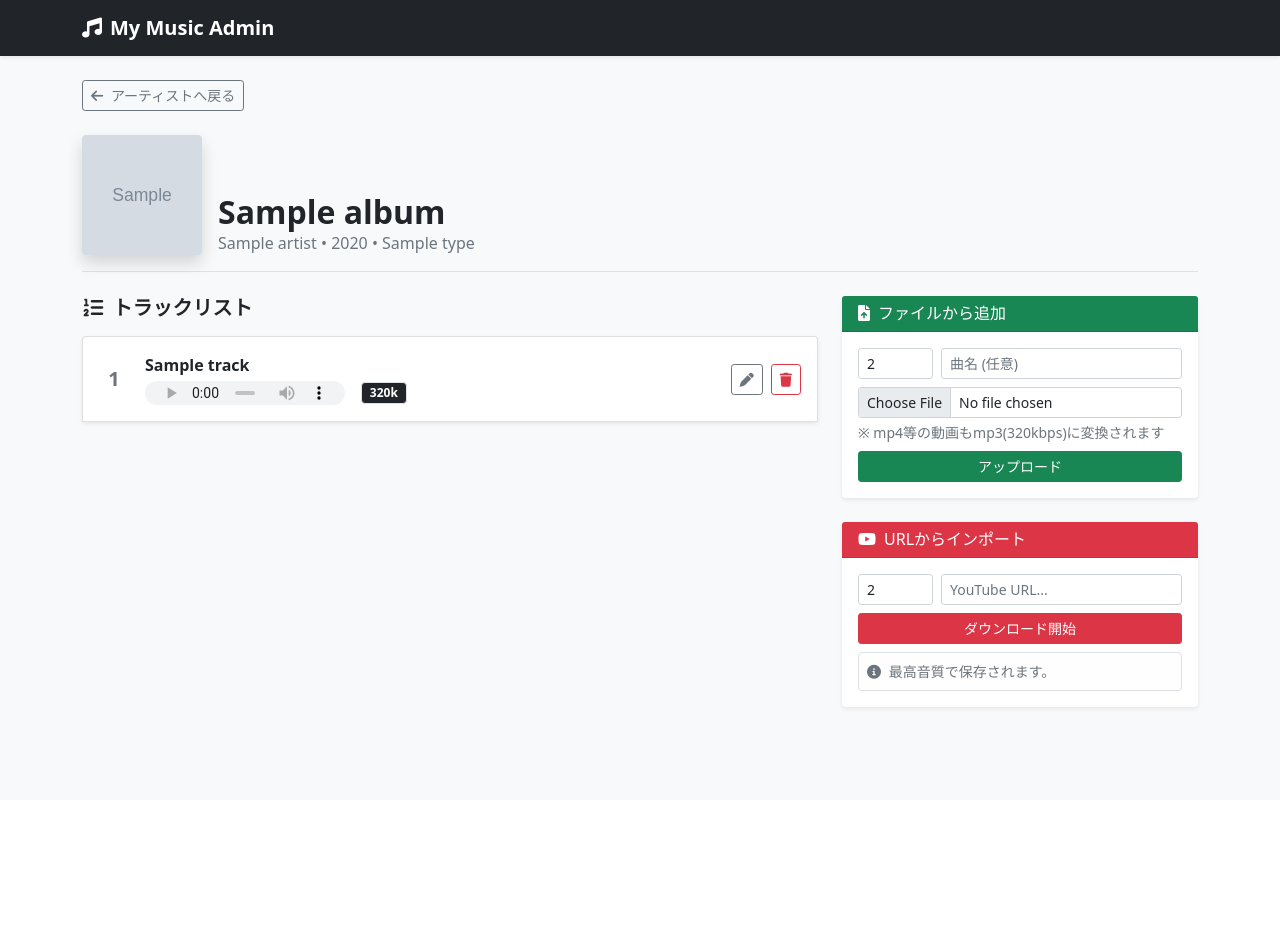
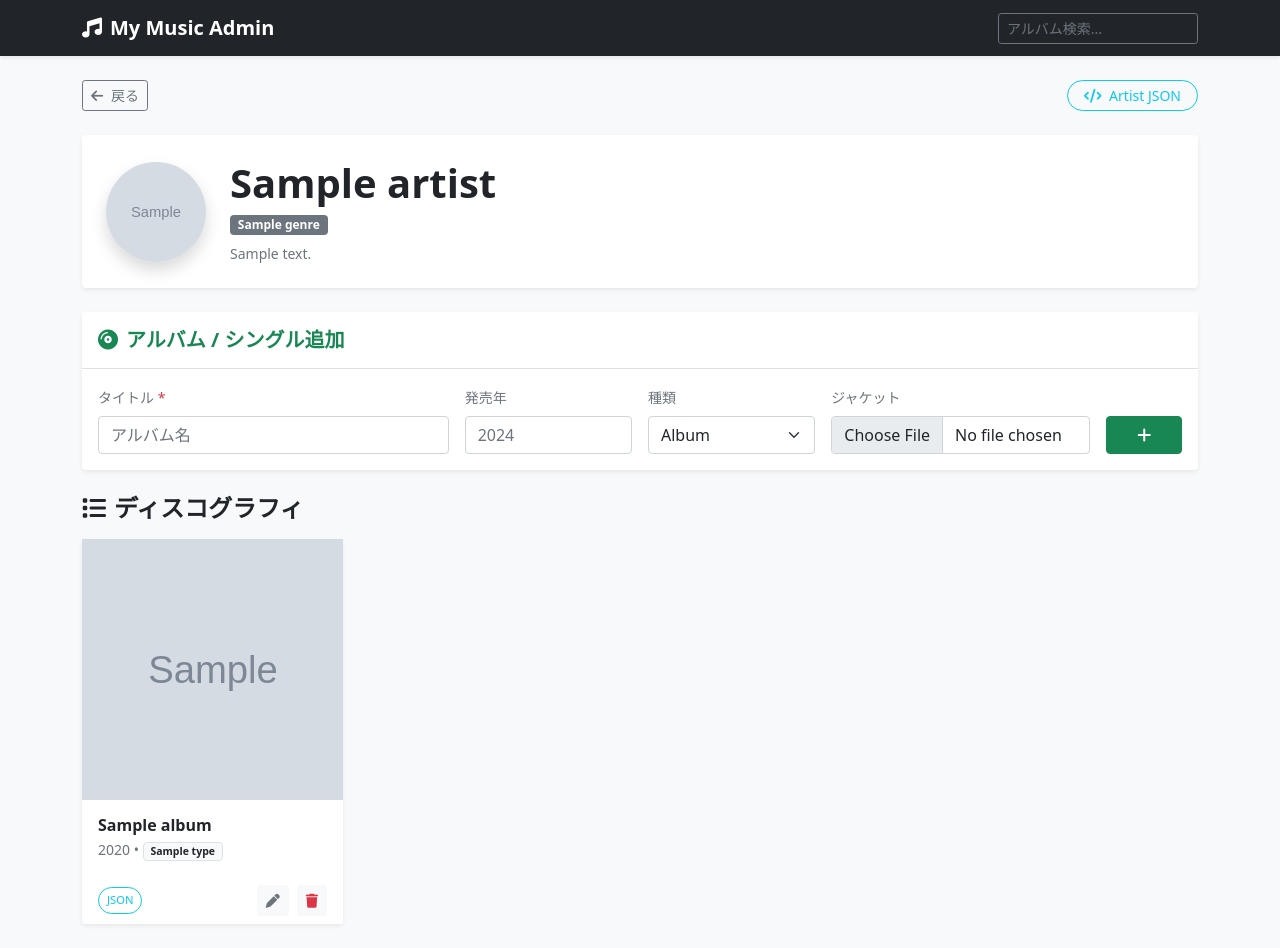
Before and after one commit to Yuki-1018/music_server, a Flask app: template templates/artist.html in a window 1280 px wide. Before the commit the page ends 710 px from the top, so only its background shows below. Run offline with Flask 3, Linux system fonts and the light colour scheme; the template is opened without the code that fills it: most values are stand-ins (such as "Sample title", 1, 10 or a date in 2020); grey boxes marked "Sample" are stand-in pictures.

Commit message:
Update artist.html

```diff
--- a/templates/artist.html
+++ b/templates/artist.html
@@ -3,146 +3,145 @@
 <head>
     <meta charset="UTF-8">
     <meta name="viewport" content="width=device-width, initial-scale=1">
-    <title>{{ album.title }} - トラック管理</title>
+    <title>{{ artist.name }} - 詳細</title>
     <link href="https://cdn.jsdelivr.net/npm/bootstrap@5.1.3/dist/css/bootstrap.min.css" rel="stylesheet">
     <link rel="stylesheet" href="https://cdnjs.cloudflare.com/ajax/libs/font-awesome/6.0.0/css/all.min.css">
-    <style>
-        .track-row:hover { background-color: #f8f9fa; }
-    </style>
 </head>
 <body class="bg-light">
-    <nav class="navbar navbar-expand-lg navbar-dark bg-dark shadow-sm">
+    <nav class="navbar navbar-expand-lg navbar-dark bg-dark shadow-sm sticky-top">
         <div class="container-lg">
             <a class="navbar-brand fw-bold" href="/admin/"><i class="fas fa-music me-2"></i>My Music Admin</a>
+            <input type="text" id="searchAlbumInput" class="form-control form-control-sm bg-dark text-white border-secondary" placeholder="アルバム検索..." style="width: 200px;">
         </div>
     </nav>
 
     <div class="container-lg py-4">
         <div class="d-flex justify-content-between align-items-center mb-4">
-            <a href="/admin/artist/{{ artist.id }}" class="btn btn-outline-secondary btn-sm"><i class="fas fa-arrow-left me-1"></i> アーティストへ戻る</a>
+            <a href="/admin/" class="btn btn-outline-secondary btn-sm"><i class="fas fa-arrow-left me-1"></i> 戻る</a>
+            <a href="/api/artist/{{ artist.id }}" target="_blank" class="btn btn-outline-info btn-sm rounded-pill px-3">
+                <i class="fas fa-code me-1"></i> Artist JSON
+            </a>
         </div>
 
-        <div class="d-flex align-items-end gap-3 mb-4 pb-3 border-bottom">
-            {% if album.cover_image %}
-            <img src="/image/{{ album.cover_image }}" class="shadow rounded" style="width: 120px; height: 120px; object-fit: cover;">
+        <div class="bg-white p-4 rounded shadow-sm mb-4 d-flex align-items-center gap-4">
+            {% if artist.image %}
+            <img src="/image/{{ artist.image }}" class="rounded-circle shadow" style="width: 100px; height: 100px; object-fit: cover;">
             {% else %}
-            <div class="rounded bg-white d-flex align-items-center justify-content-center border shadow-sm" style="width: 120px; height: 120px;">
-                <i class="fas fa-compact-disc fa-3x text-muted"></i>
+            <div class="rounded-circle bg-light d-flex align-items-center justify-content-center text-secondary shadow-sm" style="width: 100px; height: 100px;">
+                <i class="fas fa-user fa-3x"></i>
             </div>
             {% endif %}
             <div>
-                <h2 class="fw-bold mb-0">{{ album.title }}</h2>
-                <div class="text-muted">{{ artist.name }} • {{ album.year }} • {{ album.type }}</div>
+                <h1 class="fw-bold mb-1">{{ artist.name }}</h1>
+                <div class="text-muted mb-2"><span class="badge bg-secondary">{{ artist.genre }}</span></div>
+                <div class="text-secondary small">{{ artist.description }}</div>
             </div>
         </div>
 
-        <div class="row g-4">
-            <div class="col-lg-4 order-lg-2">
         <div class="card mb-4 border-0 shadow-sm">
-                    <div class="card-header bg-success text-white">
-                        <h6 class="mb-0"><i class="fas fa-file-upload me-2"></i>ファイルから追加</h6>
+            <div class="card-header bg-white py-3">
+                <h5 class="mb-0 fw-bold text-success"><i class="fas fa-compact-disc me-2"></i>アルバム / シングル追加</h5>
             </div>
             <div class="card-body">
-                        <form action="/admin/artist/{{ artist.id }}/album/{{ album.id }}/track/add" method="post" enctype="multipart/form-data" class="row g-2">
-                            <div class="col-3">
-                                <input type="number" name="track_number" class="form-control form-control-sm" placeholder="#" value="{{ album.tracks|length + 1 }}">
+                <form action="/admin/artist/{{ artist.id }}/album/add" method="post" enctype="multipart/form-data" class="row g-3 align-items-end">
+                    <div class="col-md-4">
+                        <label class="form-label small text-muted">タイトル <span class="text-danger">*</span></label>
+                        <input type="text" name="title" class="form-control" required placeholder="アルバム名">
                     </div>
-                            <div class="col-9">
-                                <input type="text" name="title" class="form-control form-control-sm" placeholder="曲名 (任意)">
+                    <div class="col-md-2">
+                        <label class="form-label small text-muted">発売年</label>
+                        <input type="number" name="year" class="form-control" placeholder="2024">
                     </div>
-                            <div class="col-12">
-                                <input type="file" name="file" class="form-control form-control-sm" required accept=".mp3,.wav,.m4a,.aac,.flac,.mp4,.mov,.webm,.mkv,audio/*,video/*">
-                                <div class="form-text small">※ mp4等の動画もmp3(320kbps)に変換されます</div>
+                    <div class="col-md-2">
+                        <label class="form-label small text-muted">種類</label>
+                        <select name="type" class="form-select">
+                            <option>Album</option>
+                            <option>Single</option>
+                            <option>EP</option>
+                            <option>Other</option>
+                        </select>
                     </div>
-                            <div class="col-12 mt-2">
-                                <button class="btn btn-success btn-sm w-100">アップロード</button>
+                    <div class="col-md-3">
+                        <label class="form-label small text-muted">ジャケット</label>
+                        <input type="file" name="image" class="form-control" accept="image/*">
+                    </div>
+                    <div class="col-md-1">
+                        <button class="btn btn-success w-100"><i class="fas fa-plus"></i></button>
                     </div>
                 </form>
             </div>
         </div>
 
-                <div class="card border-0 shadow-sm">
-                    <div class="card-header bg-danger text-white">
-                        <h6 class="mb-0"><i class="fab fa-youtube me-2"></i>URLからインポート</h6>
+        <h4 class="fw-bold mb-3"><i class="fas fa-list me-2"></i>ディスコグラフィ</h4>
+        <div class="row g-4" id="albumGrid">
+            {% for album in artist.albums %}
+            <div class="col-sm-6 col-md-4 col-lg-3 searchable-album">
+                <div class="card h-100 border-0 shadow-sm hover-shadow">
+                    <div class="position-relative" style="aspect-ratio: 1/1; background: #eee;">
+                        {% if album.cover_image %}
+                        <img src="/image/{{ album.cover_image }}" class="w-100 h-100" style="object-fit: cover;">
+                        {% else %}
+                        <div class="d-flex align-items-center justify-content-center h-100 text-muted">
+                            <i class="fas fa-compact-disc fa-3x"></i>
                         </div>
-                    <div class="card-body">
-                        <form action="/admin/artist/{{ artist.id }}/album/{{ album.id }}/track/add_url" method="post" class="row g-2">
-                            <div class="col-3">
-                                <input type="number" name="track_number" class="form-control form-control-sm" placeholder="#" value="{{ album.tracks|length + 1 }}">
+                        {% endif %}
+                        <a href="/admin/artist/{{ artist.id }}/album/{{ album.id }}" class="stretched-link"></a>
                     </div>
-                            <div class="col-9">
-                                <input type="url" name="url" class="form-control form-control-sm" placeholder="YouTube URL..." required>
+                    <div class="card-body p-3">
+                        <h6 class="card-title text-truncate fw-bold mb-1 album-title">{{ album.title }}</h6>
+                        <p class="card-text small text-muted mb-0">{{ album.year }} • <span class="badge bg-light text-dark border">{{ album.type }}</span></p>
                     </div>
-                            <div class="col-12 mt-2">
-                                <button class="btn btn-danger btn-sm w-100">ダウンロード開始</button>
-                            </div>
+                    <div class="card-footer bg-white border-top-0 d-flex justify-content-between align-items-center position-relative" style="z-index: 2;">
+                        <a href="/api/album/{{ album.id }}" target="_blank" class="btn btn-sm btn-outline-info rounded-pill px-2" style="font-size: 0.7rem;">JSON</a>
+                        <div class="d-flex gap-2">
+                            <button class="btn btn-sm btn-light text-secondary" data-bs-toggle="modal" data-bs-target="#editAlbum{{ album.id }}"><i class="fas fa-pen"></i></button>
+                            <form action="/admin/artist/{{ artist.id }}/album/{{ album.id }}/delete" method="post" onsubmit="return confirm('削除しますか？');">
+                                <button class="btn btn-sm btn-light text-danger"><i class="fas fa-trash"></i></button>
                             </form>
-                        <div class="alert alert-light border mt-2 mb-0 p-2 small text-muted">
-                            <i class="fas fa-info-circle me-1"></i> 最高音質で保存されます。
                         </div>
                     </div>
                 </div>
             </div>
 
-            <div class="col-lg-8 order-lg-1">
-                <h5 class="fw-bold mb-3"><i class="fas fa-list-ol me-2"></i>トラックリスト</h5>
-                <div class="list-group shadow-sm">
-                    {% for track in album.tracks %}
-                    <div class="list-group-item track-row d-flex align-items-center justify-content-between p-3">
-                        <div class="d-flex align-items-center gap-3 overflow-hidden">
-                            <span class="fs-5 text-muted fw-bold text-center" style="min-width: 30px;">{{ track.track_number }}</span>
-                            <div class="text-truncate">
-                                <div class="fw-bold text-truncate">{{ track.title }}</div>
-                                {% if track.processing %}
-                                    <div class="text-primary small mt-1">
-                                        <div class="spinner-border spinner-border-sm me-1" role="status"></div>
-                                        処理中... (更新して確認)
-                                    </div>
-                                {% else %}
-                                    <div class="d-flex align-items-center gap-2 mt-1">
-                                        <audio controls src="/stream/{{ track.filename }}" class="me-2" style="height: 24px; max-width: 200px;"></audio>
-                                        <span class="badge bg-dark text-white border" title="320kbps">320k</span>
-                                    </div>
-                                {% endif %}
-                            </div>
-                        </div>
-
-                        <div class="d-flex gap-2 ms-2">
-                            {% if not track.processing %}
-                            <button class="btn btn-sm btn-outline-secondary" data-bs-toggle="modal" data-bs-target="#editTrack{{ track.id }}"><i class="fas fa-pen"></i></button>
-                            {% endif %}
-                            <form action="/admin/artist/{{ artist.id }}/album/{{ album.id }}/track/{{ track.id }}/delete" method="post" onsubmit="return confirm('削除しますか？');">
-                                <button class="btn btn-sm btn-outline-danger"><i class="fas fa-trash"></i></button>
-                            </form>
-                        </div>
-                    </div>
-
-                    {% if not track.processing %}
-                    <div class="modal fade" id="editTrack{{ track.id }}" tabindex="-1">
+            <div class="modal fade" id="editAlbum{{ album.id }}" tabindex="-1">
                 <div class="modal-dialog">
-                            <form class="modal-content" action="/admin/artist/{{ artist.id }}/album/{{ album.id }}/track/{{ track.id }}/edit" method="post">
+                    <form class="modal-content" action="/admin/artist/{{ artist.id }}/album/{{ album.id }}/edit" method="post" enctype="multipart/form-data">
                         <div class="modal-header">
-                                    <h5 class="modal-title">トラック編集</h5>
+                            <h5 class="modal-title">アルバム編集</h5>
                             <button type="button" class="btn-close" data-bs-dismiss="modal"></button>
                         </div>
                         <div class="modal-body">
-                                    <div class="row g-2">
-                                        <div class="col-3"><label>番号</label><input type="number" name="track_number" class="form-control" value="{{ track.track_number }}" required></div>
-                                        <div class="col-9"><label>タイトル</label><input type="text" name="title" class="form-control" value="{{ track.title }}" required></div>
+                            <div class="mb-3"><label>タイトル</label><input type="text" name="title" class="form-control" value="{{ album.title }}" required></div>
+                            <div class="mb-3"><label>発売年</label><input type="number" name="year" class="form-control" value="{{ album.year }}"></div>
+                            <div class="mb-3"><label>種類</label>
+                                <select name="type" class="form-select">
+                                    <option {% if album.type=='Album' %}selected{% endif %}>Album</option>
+                                    <option {% if album.type=='Single' %}selected{% endif %}>Single</option>
+                                    <option {% if album.type=='EP' %}selected{% endif %}>EP</option>
+                                    <option {% if album.type=='Other' %}selected{% endif %}>Other</option>
+                                </select>
                             </div>
+                            <div class="mb-3"><label>ジャケット変更</label><input type="file" name="image" class="form-control" accept="image/*"></div>
                         </div>
                         <div class="modal-footer"><button class="btn btn-primary">保存</button></div>
                     </form>
                 </div>
             </div>
-                    {% endif %}
             {% else %}
-                    <div class="list-group-item text-center text-muted py-4">まだ曲がありません。</div>
+            <div class="col-12 text-center text-muted py-4">アルバムがありません。</div>
             {% endfor %}
         </div>
     </div>
-        </div>
-    </div>
     <script src="https://cdn.jsdelivr.net/npm/bootstrap@5.1.3/dist/js/bootstrap.bundle.min.js"></script>
+    <script>
+        document.getElementById('searchAlbumInput').addEventListener('keyup', function() {
+            let filter = this.value.toLowerCase();
+            let items = document.querySelectorAll('.searchable-album');
+            items.forEach(item => {
+                let title = item.querySelector('.album-title').textContent.toLowerCase();
+                item.style.display = title.includes(filter) ? '' : 'none';
+            });
+        });
+    </script>
 </body>
 </html>
```
Lines whose indentation alone changed are shown as unchanged.
